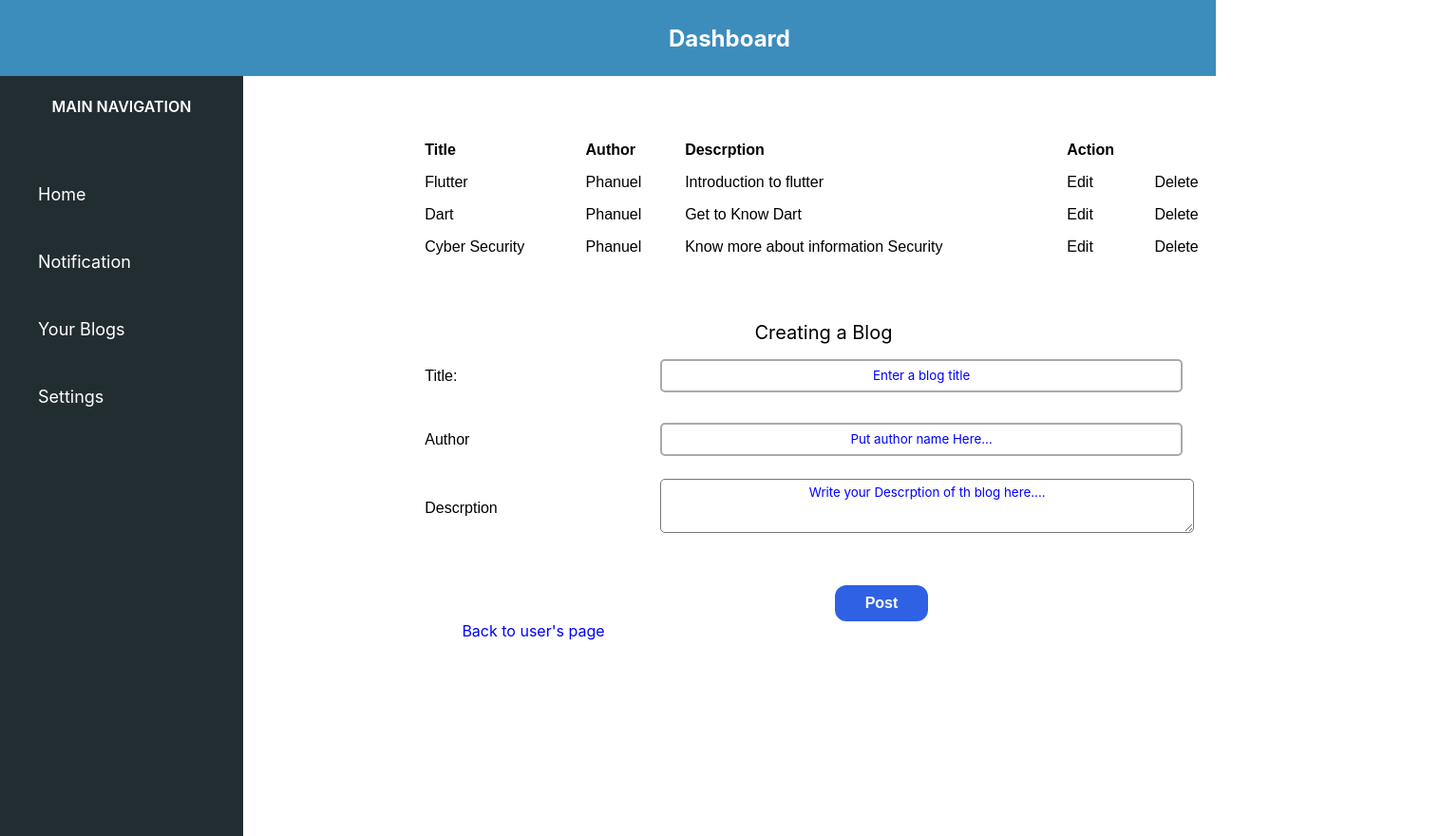
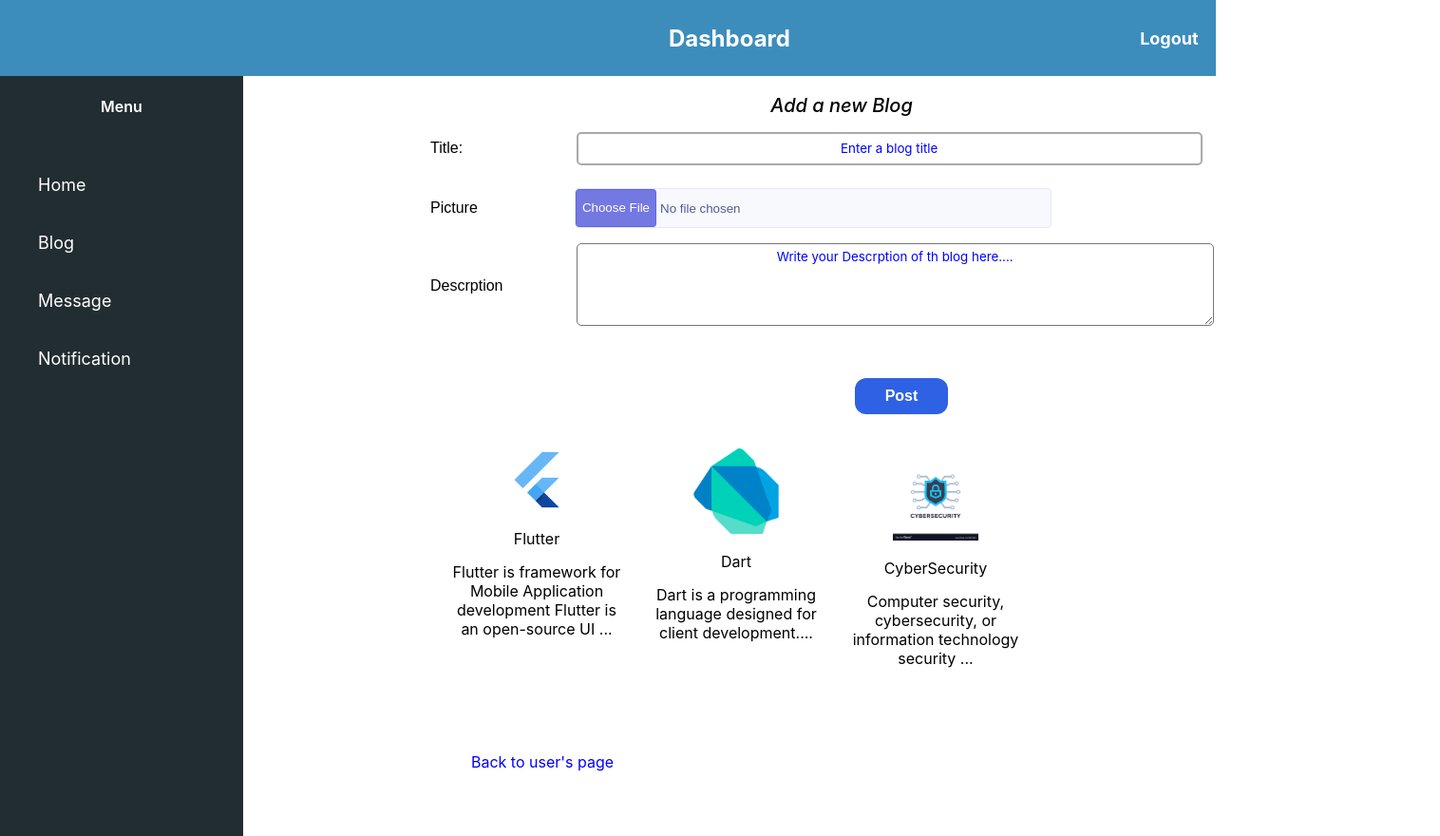
Before and after one commit to phanuelnd/myportofolio, a plain HTML site: page Dashboard.html in a window 1280 px wide. Shown: the whole page at 95% size, 1516 px wide, since content can reach past the window. Drawn offline with Linux system fonts and the light colour scheme.

Commit message:
changing the way blog viewed

```diff
--- a/Dashboard.html
+++ b/Dashboard.html
@@ -16,96 +16,61 @@
         <div class="top-nav">
           <center><h2 class="dashbord-text">Dashboard</h2></center>
             <div class="right-coner-icons">
-                <!-- <i class="fa-regular fa-envelope"></i>
-                <i class="fa-regular fa-bell"></i>
-                <i class="fa-solid fa-gear"></i>
-                <i class="fa-regular fa-user"></i>
-                <i class="fa-solid fa-chevron-down"></i> -->
+             <h4><a href="login.html">Logout</a></h4>
             </div>
         </div>
         <div class="body-divs">
             <div class="side-nav">
-                <div class="side-title"><p>MAIN NAVIGATION</p></div>
+                <div class="side-title"><p>Menu</p></div>
                 <ul>
                     <li>Home</li>
+                    <li>Blog</li>
+                    <li>Message</li>
                     <li>Notification</li>
-                    <li>Your Blogs</li>
-                    <li>Settings</li>
                 </ul>
             </div>
-            <!-- <div class="main-dashboard">
-                <div class="main-sub-dash">
-                    <div class="right-text">
-                        <h2>Admin tasks: </h2>
-                        <p>Create, Read, Edit, Delete</p>
-                    </div>
-                    <div class="left-text"></div>
-                      <h4>Home</h4>
-                </div>
-                <h2>HTML Table</h2>
-<table>
-  <tr>
-    <th>Company</th>
-    <th>Contact</th>
-    <th>Country</th>
-  </tr>
-  <tr>
-    <td>Alfreds Futterkiste</td>
-    <td>Maria Anders</td>
-    <td>Germany</td>
-  </tr>
-  <tr>
-    <td>Centro comercial Moctezuma</td>
-    <td>Francisco Chang</td>
-    <td>Mexico</td>
-  </tr>
-  <tr>
-    <td>Ernst Handel</td>
-    <td>Roland Mendel</td>
-    <td>Austria</td>
-  </tr>
-  <tr>
-    <td>Island Trading</td>
-    <td>Helen Bennett</td>
-    <td>UK</td>
-  </tr>
-  <tr>
-    <td>L</td>
-    <td>l</td>
-    <td>Canada</td>
-  </tr>
-  <tr>
-    <td>Magazzini Alimentari Riuniti</td>
-    <td>Giovanni Rovelli</td>
-    <td>Italy</td>
-  </tr>
-</table> -->
+<center>
 
-<center>
-  <div class="form1">
-    <table>
-      <tr><th>
-        <label>Title</label></th><th>Author</th><th><label>Descrption</label></th><th><label>Action</label></th></tr>
-      <tr><td>
-      <label>Flutter</label></td><td>Phanuel</td><td><label>Introduction to flutter</label></td><td>Edit</td><td>Delete</td></tr>
-      <tr><td><label>Dart</label></td><td>Phanuel<td>Get to Know Dart</td><td>Edit</td><td>Delete</td></tr>
-      <tr><td><label>Cyber Security</label></td><td>Phanuel</td><td>Know more about information Security</td><td>Edit</td><td>Delete</td></tr>
-
-</table>
-</div>
 <div class="form">
 
-  <label class="ablog">Creating a Blog</label>
+  <label class="ablog">Add a new Blog</label>
       <form method="post" action="send.php"><table border="0"><tr><td>
       <label>Title: </label></td><td><input type="text" placeholder="Enter a blog title" name="name" class="inputtext"></td></tr>
-      <tr><td><label>Author</label> </td><td><input type="text" placeholder="Put author name Here..." name="email" class="inputtext"></td></tr>
-      <tr><td><label>Descrption</label></td><td><textarea cols="24" rows="3" class="inputtext" placeholder="Write your Descrption of th blog here...."></textarea></td></tr>
+      <tr><td><label>Picture</label> </td><td><input type="file" name="picture"  class="input-file"></td></tr>
+      <tr><td><label>Descrption</label></td><td><textarea cols="24" rows="5" class="inputtext" placeholder="Write your Descrption of th blog here...."></textarea></td></tr>
 
 </table>
   <br/>
       <button type="button" class="sendbutton">Post</button></form>
     </div>
-    <a href="index.html" style="text-decoration: none; color:blue;font-family: inter;"> Back to user's page</a></label>
+
+<br/><br/>
+<div class="allBlogs">
+  <div class="gallery">
+      <img src="images/icons/flutter.png" alt="Flutter" width="600" height="400">
+
+    <div class="desc">Flutter</div>
+    <div class="descrption"> Flutter is framework for Mobile Application development Flutter is an open-source UI ...</div>
+  </div>
+
+  <div class="gallery">
+
+      <img src="images/icons/dart.png" alt="Dart" width="600" height="400">
+
+    <div class="desc">Dart</div>
+    <div class="descrption"> Dart is a programming language designed for client development....</div>
+  </div>
+
+  <div class="gallery">
+
+      <img src="images/icons/cyber.png" alt="CyberSecurity" width="600" height="400">
+
+    <div class="desc">CyberSecurity</div>
+    <div class="decrption"> Computer security, cybersecurity,
+      or information technology security ...</div>
+  </div>
+</div>
+  <a href="index.html" style="text-decoration: none; color:blue;font-family: inter;"> Back to user's page</a></label>
 
 
             </div>
--- a/css/mydash.css
+++ b/css/mydash.css
@@ -37,7 +37,7 @@
     list-style:circle;
     color: white;
     font-size: 18px;
-    padding-top: 50px;
+    padding-top: 40px;
     padding-left: 40px;
    font-family: inter;
    cursor: hand;
@@ -80,10 +80,9 @@
     align-items: center;
 }
 .right-coner-icons{
-    display: flex;
-    gap: 40px;
-    font-size: 20px;
-    color: white;
+    font-size: 18px;
+    font-family: inter;
+    font-weight: 400;
 }
 .top-nav h2{
     color: white;
@@ -148,7 +147,7 @@ table {
     width: 200%;
     height: auto;
     margin-left: auto;
-    margin-top: 10%;
+    margin-top: 3%;
 
   }
   .form1
@@ -156,7 +155,7 @@ table {
     margin-left: auto;
     width: 200%;
     height: auto;
-    margin-top: 10%;
+    margin-top: 5%;
 
   }
 
@@ -186,6 +185,8 @@ table {
   {
     font-family: inter;
 font-size: 20px;
+font-style: italic;
+font-weight: 500;
 
   }
 
@@ -198,3 +199,66 @@ font-size: 20px;
       border-collapse:collapse;
       caption-side:bottom;
   }
+
+  .input-file{
+    background-color: #f8f9fc;
+    border: 1px solid #e2e9f3;
+    border-radius: 4px;
+    height: 40px;
+    width: 500px;
+    color: #565A90;
+    margin-left: 2.5%;
+}
+.input-file::file-selector-button{
+    border: none;
+    border-radius: 4px;
+    color: white;
+    background-color: #474bd8bd;
+    border: 1px solid #595ef1bd;
+    height: 40px;
+    cursor: pointer;
+    transition: all .25s ease-in;
+    cursor: pointer;
+}
+.input-file::file-selector-button:hover{
+    background-color: #fff;
+    color: #565A90;
+    transition: all .25s ease-in;
+}
+.right-coner-icons a{
+  text-decoration: none;
+  color: white;
+  margin-left: -30%;
+}
+
+  .side-nav ul li:hover{
+    list-style:circle;
+    cursor: pointer;
+    font-size: 18px;
+   font-family: inter;
+   color: rgb(21, 220, 235);
+
+}
+
+div.gallery {
+  font-family: inter;
+  float: left;
+  width: 180px;
+  padding-left: 30px;
+}
+
+div.gallery img {
+  width: 90px;
+  height: auto;
+}
+
+div.desc {
+  padding: 15px;
+  text-align: center;
+}
+.allBlogs
+{
+  height: 40%;
+  width: 140%;
+  margin-left: 30%;
+}
```
Also changed, not shown: index.html (+2 -2 lines).
